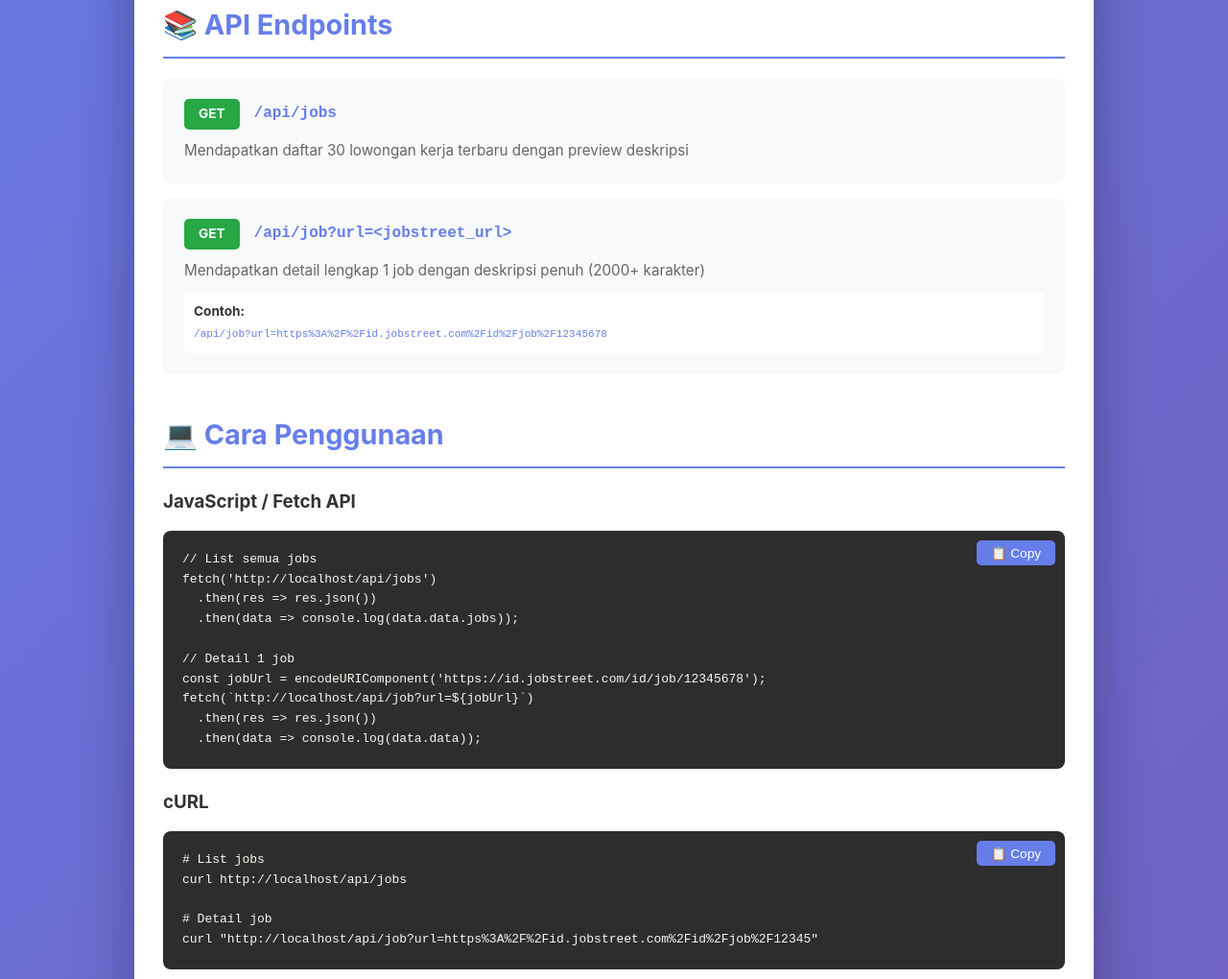
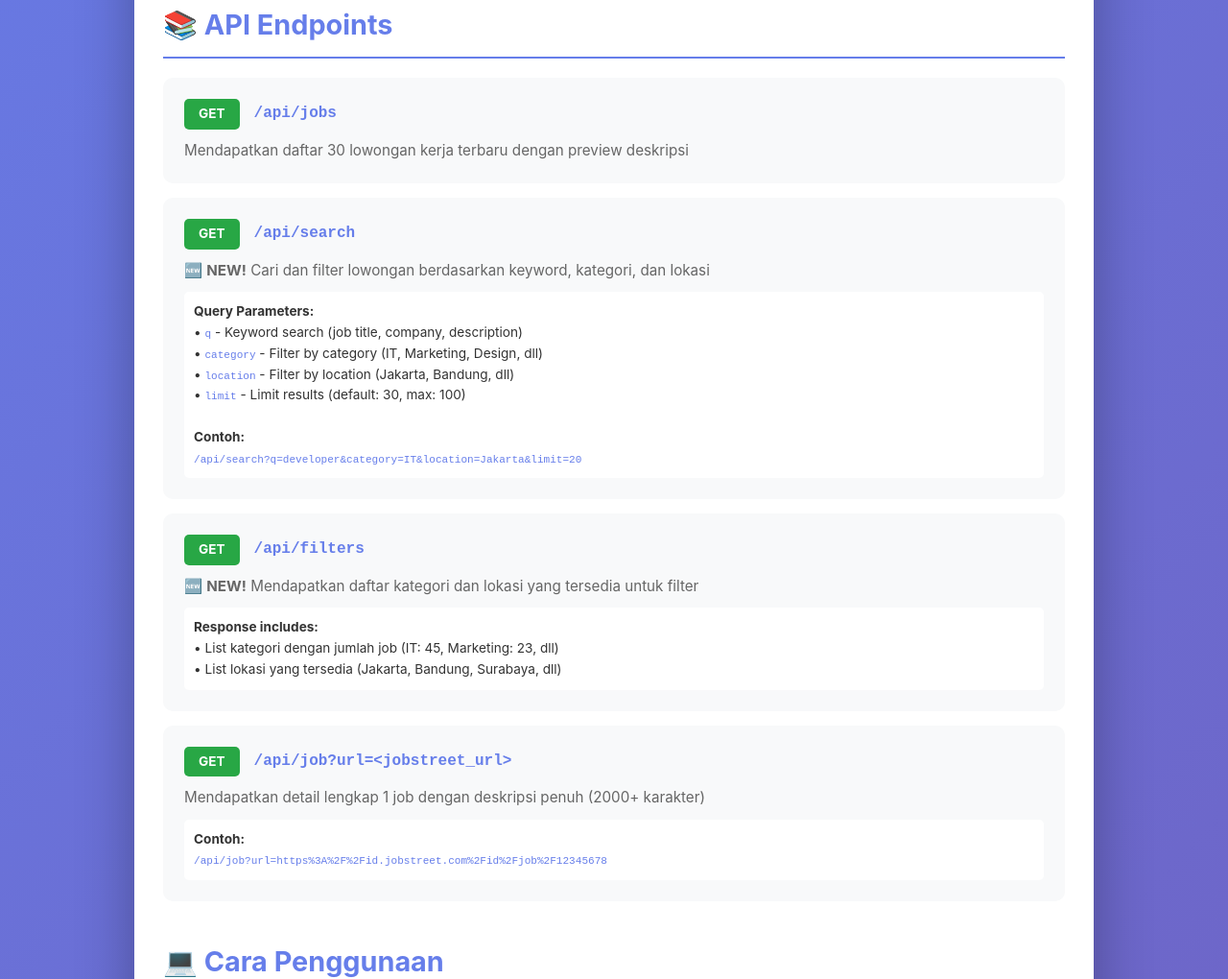
Before and after one commit to Renkaslana/Rest-API_Job_Finder, a website: page public/index.html in a window 1280 px wide. Shown: the part 803-1823 px from the top of the page at 96% size. Drawn offline with Linux system fonts and the light colour scheme.

Commit message:
Update API documentation homepage - Add search and filters endpoints

```diff
--- a/public/index.html
+++ b/public/index.html
@@ -283,7 +283,7 @@
                 <h2 style="color: #667eea; margin-bottom: 10px;">📊 Statistics</h2>
                 <div class="stats-grid">
                     <div class="stat-item">
-                        <div class="stat-number">2</div>
+                        <div class="stat-number">4</div>
                         <div class="stat-label">Endpoints</div>
                     </div>
                     <div class="stat-item">
@@ -315,7 +315,43 @@
                     </div>
                 </div>
 
-                <!-- Endpoint 2: Job Detail -->
+                <!-- Endpoint 2: Search & Filter Jobs -->
+                <div class="endpoint-card" onclick="window.open(getBaseUrl() + '/api/search?q=developer&category=IT&location=Jakarta', '_blank')">
+                    <div class="endpoint-header">
+                        <span class="method">GET</span>
+                        <span class="endpoint-url">/api/search</span>
+                    </div>
+                    <div class="endpoint-desc">
+                        🆕 <strong>NEW!</strong> Cari dan filter lowongan berdasarkan keyword, kategori, dan lokasi
+                    </div>
+                    <div style="margin-top: 10px; padding: 10px; background: white; border-radius: 5px; font-size: 0.85em;">
+                        <strong>Query Parameters:</strong><br>
+                        • <code style="color: #667eea;">q</code> - Keyword search (job title, company, description)<br>
+                        • <code style="color: #667eea;">category</code> - Filter by category (IT, Marketing, Design, dll)<br>
+                        • <code style="color: #667eea;">location</code> - Filter by location (Jakarta, Bandung, dll)<br>
+                        • <code style="color: #667eea;">limit</code> - Limit results (default: 30, max: 100)<br><br>
+                        <strong>Contoh:</strong><br>
+                        <code style="color: #667eea;">/api/search?q=developer&category=IT&location=Jakarta&limit=20</code>
+                    </div>
+                </div>
+
+                <!-- Endpoint 3: Get Available Filters -->
+                <div class="endpoint-card" onclick="window.open(getBaseUrl() + '/api/filters', '_blank')">
+                    <div class="endpoint-header">
+                        <span class="method">GET</span>
+                        <span class="endpoint-url">/api/filters</span>
+                    </div>
+                    <div class="endpoint-desc">
+                        🆕 <strong>NEW!</strong> Mendapatkan daftar kategori dan lokasi yang tersedia untuk filter
+                    </div>
+                    <div style="margin-top: 10px; padding: 10px; background: white; border-radius: 5px; font-size: 0.85em;">
+                        <strong>Response includes:</strong><br>
+                        • List kategori dengan jumlah job (IT: 45, Marketing: 23, dll)<br>
+                        • List lokasi yang tersedia (Jakarta, Bandung, Surabaya, dll)
+                    </div>
+                </div>
+
+                <!-- Endpoint 4: Job Detail -->
                 <div class="endpoint-card">
                     <div class="endpoint-header">
                         <span class="method">GET</span>
@@ -342,6 +378,19 @@ fetch('<span class="base-url"></span>/api/jobs')
   .then(res => res.json())
   .then(data => console.log(data.data.jobs));
 
+// 🆕 Search dengan filter
+fetch('<span class="base-url"></span>/api/search?q=developer&category=IT&location=Jakarta')
+  .then(res => res.json())
+  .then(data => console.log(data.data.jobs));
+
+// 🆕 Get available filters
+fetch('<span class="base-url"></span>/api/filters')
+  .then(res => res.json())
+  .then(data => {
+    console.log('Categories:', data.data.categories);
+    console.log('Locations:', data.data.locations);
+  });
+
 // Detail 1 job
 const jobUrl = encodeURIComponent('https://id.jobstreet.com/id/job/12345678');
 fetch(`<span class="base-url"></span>/api/job?url=${jobUrl}`)
@@ -355,6 +404,12 @@ fetch(`<span class="base-url"></span>/api/job?url=${jobUrl}`)
                     <pre><code># List jobs
 curl <span class="base-url"></span>/api/jobs
 
+# 🆕 Search dengan filter
+curl "<span class="base-url"></span>/api/search?q=developer&category=IT&location=Jakarta"
+
+# 🆕 Get filters
+curl <span class="base-url"></span>/api/filters
+
 # Detail job
 curl "<span class="base-url"></span>/api/job?url=https%3A%2F%2Fid.jobstreet.com%2Fid%2Fjob%2F12345"</code></pre>
                 </div>
@@ -367,6 +422,16 @@ curl "<span class="base-url"></span>/api/job?url=https%3A%2F%2Fid.jobstreet.com%
 # List jobs
 response = requests.get('<span class="base-url"></span>/api/jobs')
 jobs = response.json()['data']['jobs']
+
+# 🆕 Search dengan filter
+params = {'q': 'developer', 'category': 'IT', 'location': 'Jakarta'}
+response = requests.get('<span class="base-url"></span>/api/search', params=params)
+filtered_jobs = response.json()['data']['jobs']
+
+# 🆕 Get available filters
+filters = requests.get('<span class="base-url"></span>/api/filters').json()['data']
+print('Categories:', [c['name'] for c in filters['categories']])
+print('Locations:', filters['locations'])
 
 # Detail job
 from urllib.parse import quote
```
